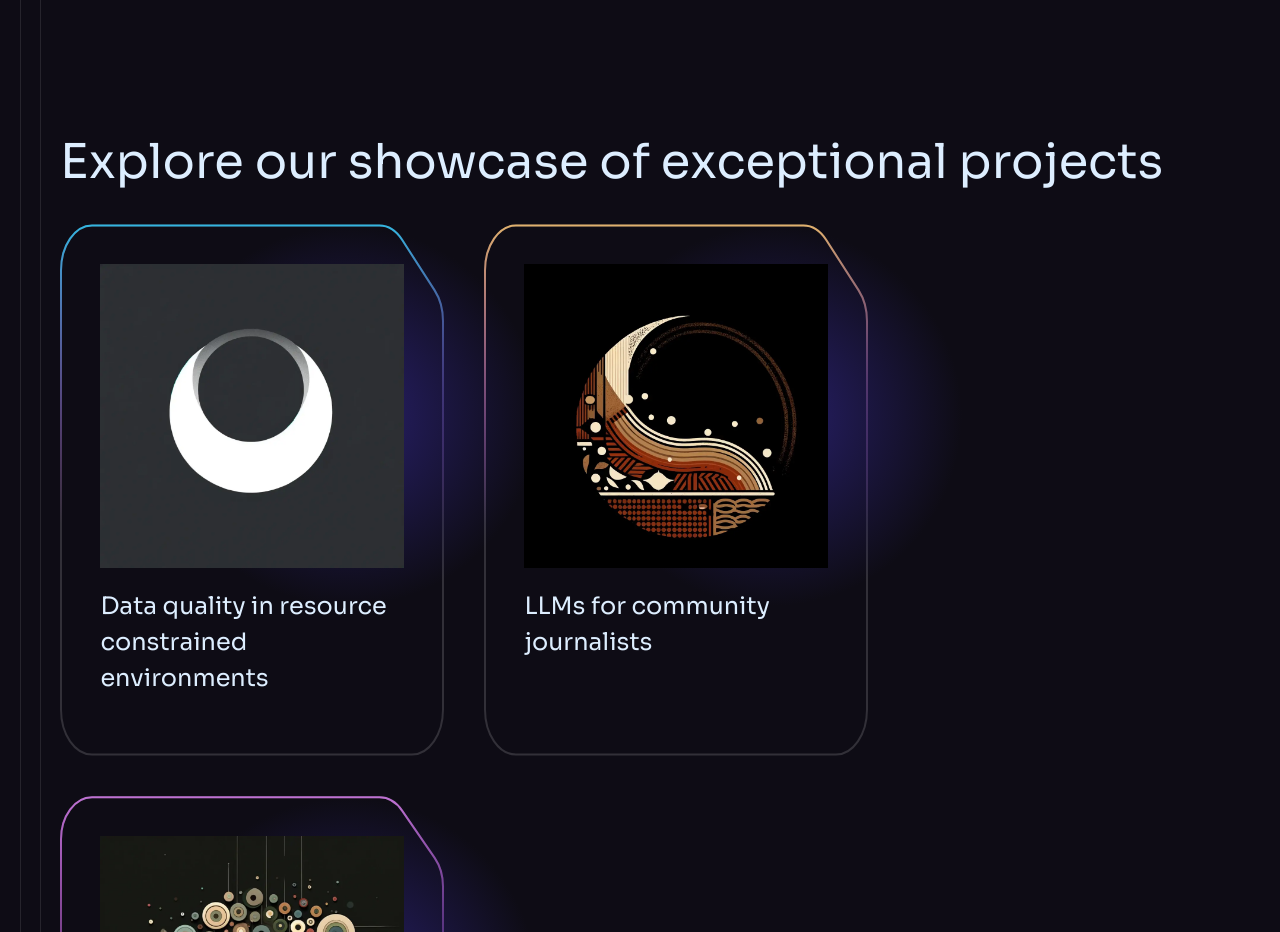
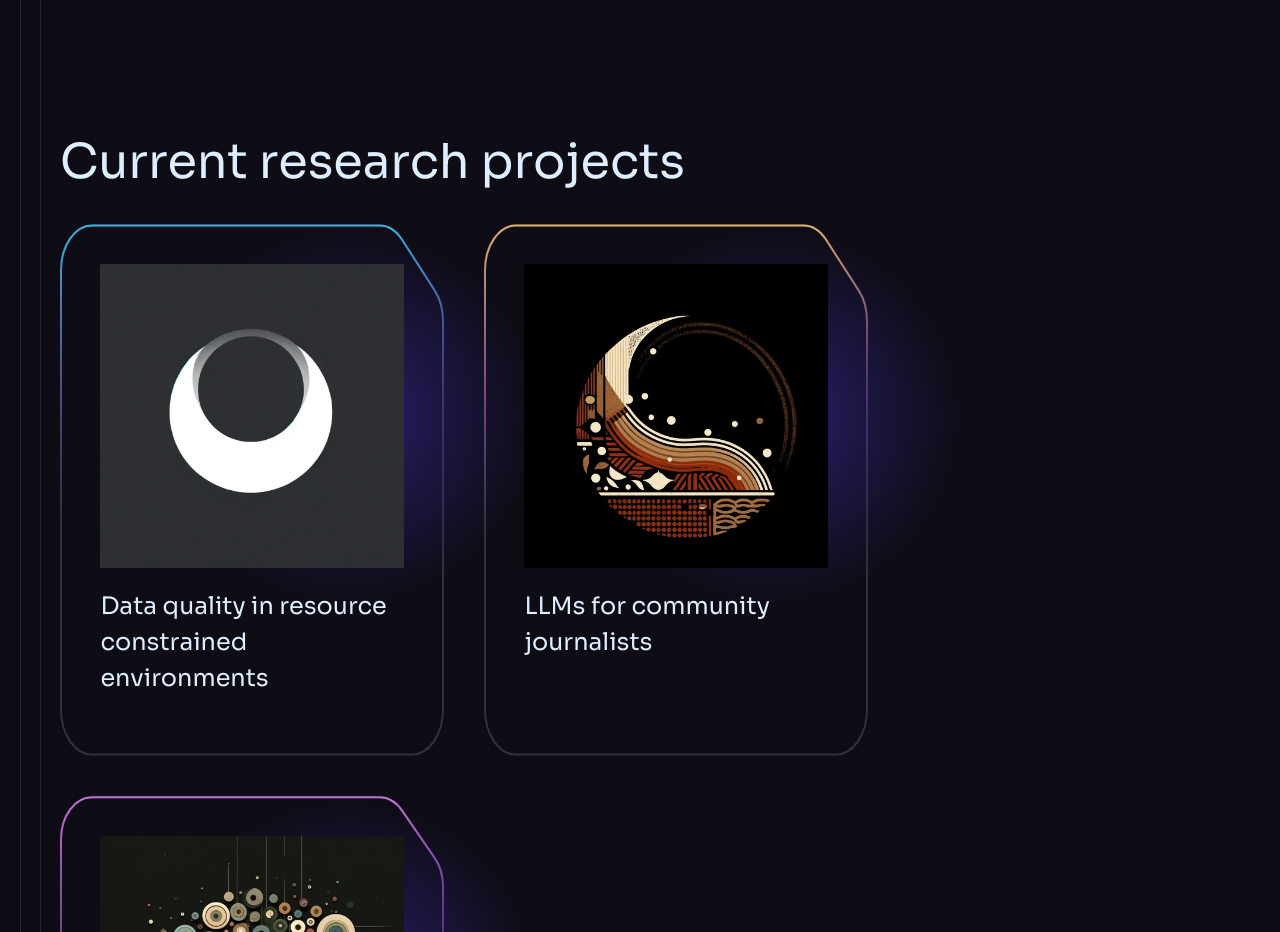
Before and after one commit to Datawise-Africa/datawise_frontend, a React (Vite) app: page / in a window 1280 px wide. Shown: the part 2120-3052 px from the top of the page. Built offline with nearby package versions, Linux system fonts and the light colour scheme.

Commit message:
Modified our Portfolio component

```diff
--- a/src/components/Portfolio.jsx
+++ b/src/components/Portfolio.jsx
@@ -6,8 +6,8 @@ const Portfolio = () => {
   return (
     <Section id="portfolio" crosses>
         <div className="container lg:flex">
-            <div className="max-w-[80rem]">
-                <h2 className="h2 mb-4 md:mb-8">Explore our showcase of exceptional projects</h2>
+            <div className="max-w-[80rem] items-center justify-center">
+                <h2 className="h2 mb-4 md:mb-8">Current research projects</h2>
             </div>
         </div>
         <PortfolioSection />
```
